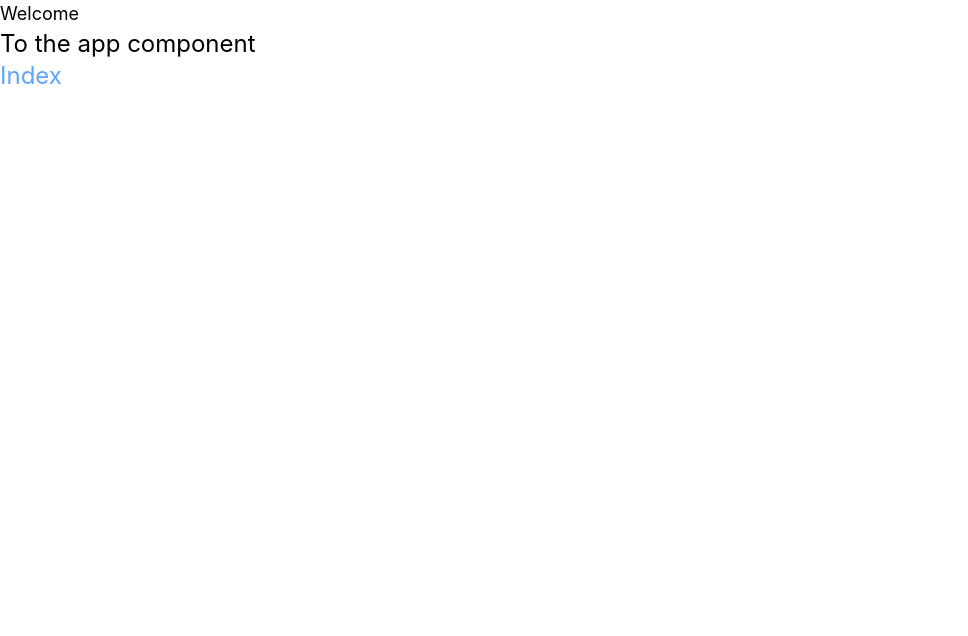
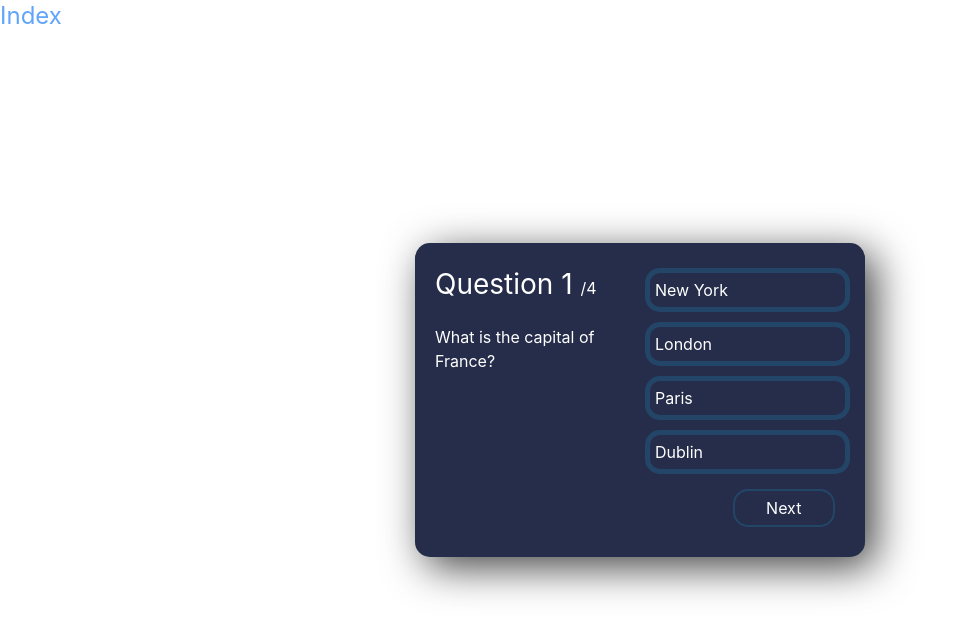
Before and after one commit to sebjohansson/spring23proj, a React (Create React App) app in the folder frontend/: page / in a window 1280 px wide. Shown: the top 636 px of the page, without its empty margins (0-968 px from the left). Built offline with nearby package versions, Linux system fonts and the light colour scheme.

Commit message:
my first commit

```diff
--- a/frontend/src/App.js
+++ b/frontend/src/App.js
@@ -1,12 +1,166 @@
-import './App.css';
+import React, { useState } from 'react';
+import colors from "tailwindcss/colors";
 
-function App() {
-  return (
-    <div >
-      <p className="text-lg color-red-500 ">Welcome</p>
-      <div className="black text-2xl"> To the app component</div>
-    </div>
-  );
+
+export default function App() {
+    const questions = [
+        {
+            questionText: 'What is the capital of France?',
+            answerOptions: [
+                { answerText: 'New York', isCorrect: false ,id:1},
+                { answerText: 'London', isCorrect: false ,id:2},
+                { answerText: 'Paris', isCorrect: true ,id:33},
+                { answerText: 'Dublin', isCorrect: false ,id:4},
+            ],
+        },
+        {
+            questionText: 'Who is CEO of Tesla?',
+            answerOptions: [
+                { answerText: 'Jeff Bezos', isCorrect: false,id:1 },
+                { answerText: 'Elon Musk', isCorrect: true,id:33 },
+                { answerText: 'Bill Gates', isCorrect: false ,id:3},
+                { answerText: 'Tony Stark', isCorrect: false ,id:4},
+            ],
+        },
+        {
+            questionText: 'The iPhone was created by which company?',
+            answerOptions: [
+                { answerText: 'Apple', isCorrect: true ,id:33},
+                { answerText: 'Intel', isCorrect: false ,id:2},
+                { answerText: 'Amazon', isCorrect: false,id:3 },
+                { answerText: 'Microsoft', isCorrect: false,id:4 },
+            ],
+        },
+        {
+            questionText: 'How many Harry Potter books are there?',
+            answerOptions: [
+                { answerText: '1', isCorrect: false ,id:1},
+                { answerText: '4', isCorrect: false ,id:2},
+                { answerText: '6', isCorrect: false ,id:3},
+                { answerText: '7', isCorrect: true ,id:33},
+            ],
+        },
+    ];
+
+    const handleClicker = () => {
+
+        setActive(!active);
+    }
+    const filterWeek2 = () => {
+        setActive(!active);
+    };
+    let colorForCorrectAndFalse = '';
+    const {color,setColor} = useState('');
+    const [active, setActive] = useState(true);
+    const [currentQuestion, setCurrentQuestion] = useState(0);
+    const [showScore, setShowScore] = useState(false);
+    const [score, setScore] = useState(0);
+    const [point, setPoint] = useState(0);
+
+    //Resetting to first question and set points to zero
+    const handlerReset = () => {
+        setCurrentQuestion(0);
+        setShowScore(false);
+        setScore(0);
+        setActive(true);
+        setPoint(0);
+        setColor('');
+
+    }
+    //Old auto nextQuestionAndSetPoint handler
+    const handlerAnswerButtonOnClick = (isCorrect) => {
+        if (isCorrect === true){
+            setScore(score +1);
+
+        }
+        const nextQuestion = currentQuestion +1;
+        if (nextQuestion < questions.length){
+            setCurrentQuestion(nextQuestion);
+        }
+        else {
+            setShowScore(true);
+        }
+
+    }
+
+    //Handler for setting score if true and change color based on true or false
+    const handlerAnswerButtonColor = (isCorrect,id) => {
+        setActive(false);
+
+        if (isCorrect === true && id === 33 ){
+            setScore(score +1);
+            setPoint(id);
+            setColor('#2f922f');
+
+        }
+        else {
+
+        }
+        //TODO fix better solution need to toggle active after every new question
+
+    }
+    // Handler for button to change next question.
+    //TODO cant skip question before answering! and disable when answering
+    const handlerNextQuestion = () => {
+        const nextQuestion = currentQuestion +1;
+        setActive(true);
+        if (nextQuestion < questions.length){
+
+            setCurrentQuestion(nextQuestion);
+
+        }
+
+        else {
+            setShowScore(true);
+        }
+
+    }
+
+    return (
+        <div className='app'  style={{
+            position: 'absolute', left: '50%', top: '50%',
+            transform: 'translate(-50%, -50%)'
+        }}>
+            {showScore ? (
+                <div className='score-section'>You scored {score} out of {questions.length}
+                    <button onClick={handlerReset}>Restart</button>
+                </div>
+
+            ) : (
+                <>
+                    <div className='question-section'>
+                        <div className='question-count'>
+                            <span>Question {currentQuestion +1}  </span>/{questions.length}
+                        </div>
+                        <div className='question-text'>{questions[currentQuestion].questionText}</div>
+                    </div>
+                    <div className='answer-section'>
+                        {questions[currentQuestion].answerOptions.map((answerOption) =>
+                            <button disabled={!active} id={answerOption.id} className={color} onClick={() =>handlerAnswerButtonColor(answerOption.isCorrect,answerOption.id) }>{answerOption.answerText}</button>
+                        )}
+                        <div className='testButtonDiv'> <button className={'nextButton'} disabled={active} onClick={handlerNextQuestion}  >Next</button></div>
+
+                    </div>
+
+                </>
+
+            )}
+
+            {/*{showScore ? (*/}
+            {/*    <div className='score-section'>You scored {score} out of {questions.length}*/}
+            {/*        <button onClick={handlerReset}>Restart</button>*/}
+            {/*    </div>*/}
+
+            {/*) : (*/}
+            {/*    <>*/}
+            {/*        <div className='question-section'>*/}
+            {/*            */}
+            {/*        </div>*/}
+
+            {/*    </>*/}
+
+            {/*)}*/}
+
+        </div>
+    );
 }
-
-export default App;
--- a/frontend/src/index.css
+++ b/frontend/src/index.css
@@ -14,3 +14,121 @@
   font-family: source-code-pro, Menlo, Monaco, Consolas, 'Courier New',
     monospace;
 }
+
+.app {
+  background-color: #252d4a;
+  width: 450px;
+  min-height: 200px;
+  height: min-content;
+  border-radius: 15px;
+  padding: 20px;
+  box-shadow: 10px 10px 42px 0px rgba(0, 0, 0, 0.75);
+  display: flex;
+  justify-content: space-evenly;
+
+}
+
+.score-section {
+  display: flex;
+  font-size: 24px;
+  align-items: center;
+  color: white;
+}
+
+/* QUESTION/TIMER/LEFT SECTION */
+.question-section {
+  width: 100%;
+  position: relative;
+  color: white;
+}
+
+.question-count {
+  margin-bottom: 20px;
+}
+
+.question-count span {
+  font-size: 28px;
+}
+
+.question-text {
+  margin-bottom: 12px;
+}
+
+.timer-text {
+  background: rgb(230, 153, 12);
+  padding: 15px;
+  margin-top: 20px;
+  margin-right: 20px;
+  border: 5px solid rgb(255, 189, 67);
+  border-radius: 15px;
+  text-align: center;
+}
+
+/* ANSWERS/RIGHT SECTION */
+.answer-section {
+  width: 100%;
+  display: flex;
+  flex-direction: column;
+  justify-content: space-between;
+
+}
+div {
+
+}
+.testButtonDiv {
+  align-items: center;
+  display: flex;
+  flex-direction: row-reverse;
+
+}
+.nextButton {
+  width: 50%;
+  font-size: 16px;
+  color: #ffffff;
+  background-color: #252d4a;
+  border-radius: 15px;
+  display: inline;
+  padding: 5px;
+  justify-content: flex-start;
+  align-items: center;
+  border: 2px solid #234668;
+  cursor: pointer;
+  margin: 10px;
+
+
+}
+button {
+  width: 100%;
+  font-size: 16px;
+  color: #ffffff;
+  background-color: #252d4a;
+  border-radius: 15px;
+  display: flex;
+  padding: 5px;
+  justify-content: flex-start;
+  align-items: center;
+  border: 5px solid #234668;
+  cursor: pointer;
+  margin: 5px;
+
+}
+
+.correct {
+  background-color: #2f922f;
+}
+
+.incorrect {
+  background-color: #ff3333;
+}
+
+button:hover {
+  background-color: #555e7d;
+}
+
+button:focus {
+  outline: none;
+}
+
+button svg {
+  margin-right: 5px;
+}
--- a/frontend/src/index.js
+++ b/frontend/src/index.js
@@ -8,7 +8,7 @@
 root.render(
   <React.StrictMode>
     <App />
-    <div className="text-2xl text-blue-400">Index</div>
+    <div className="text-2xl text-blue-400" >Index</div>
   </React.StrictMode>
 );
 
```
Also changed, not shown: frontend/src/myFirst.js (added).
